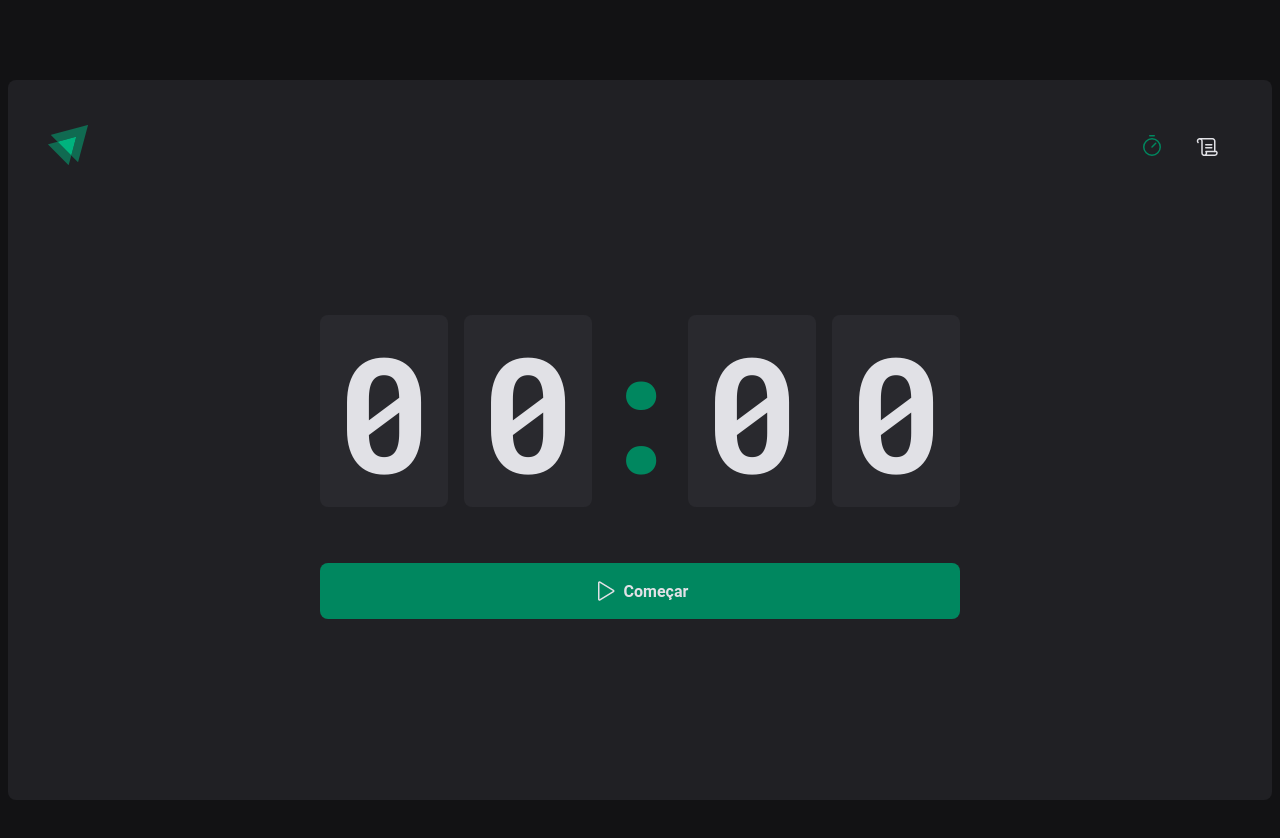
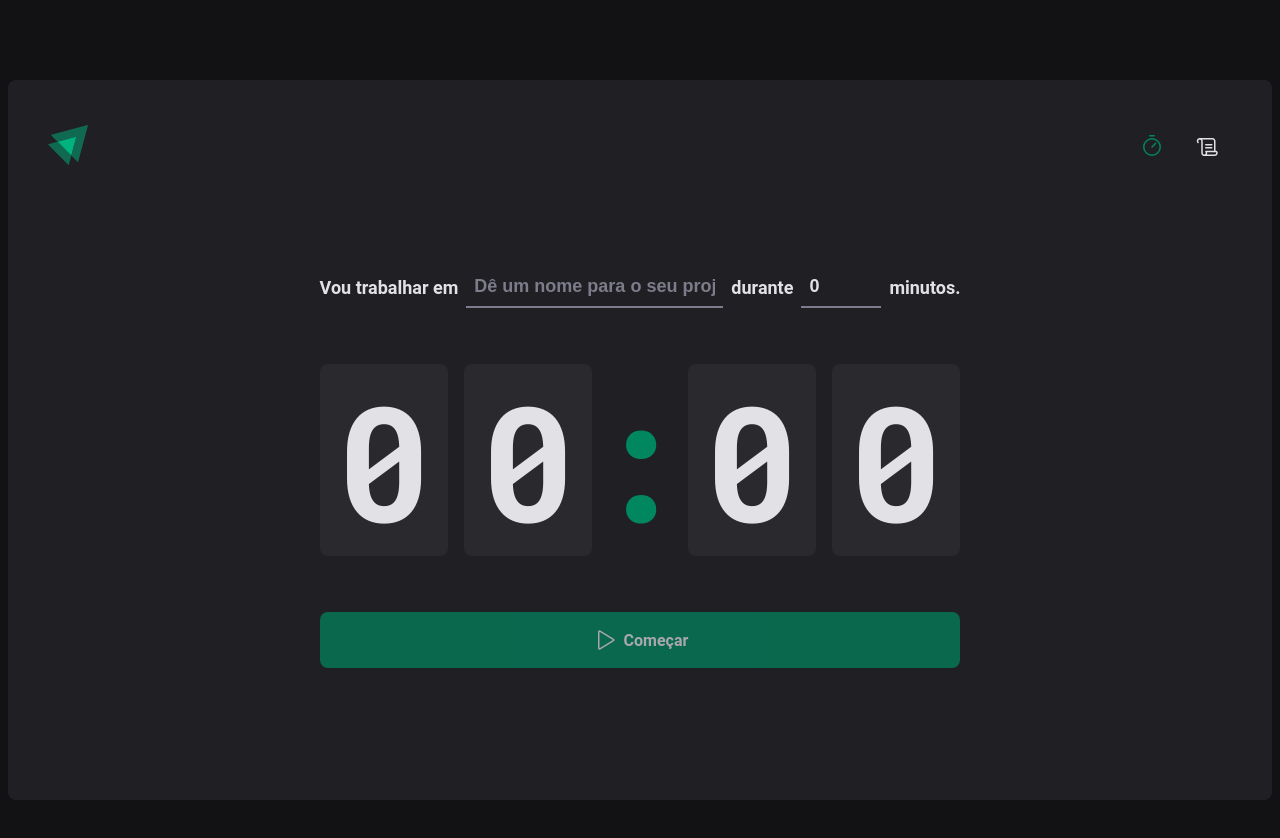
Before and after one commit to Drlazinho/ignite-timer, a React (Vite) app: page / in a window 1280 px wide. Shown: the top 838 px of the page. Built offline with nearby package versions, Linux system fonts and the light colour scheme.

Commit message:
Commit: Context no formulário

```diff
--- a/src/pages/Home/components/Countdown/index.tsx
+++ b/src/pages/Home/components/Countdown/index.tsx
@@ -4,8 +4,8 @@ import { CyclesContext } from '../..'
 import { CountDownContainer, Separator } from './styles'
 
 export function Countdown() {
-  const {activeCycle, activeCycleId, markCurrentCycleAsFinished} = useContext(CyclesContext)
-  const [amountSecondPassed, setAmountSecondPassed] = useState(0)
+  const {activeCycle, activeCycleId, markCurrentCycleAsFinished, amountSecondPassed, setSecondPassed} = useContext(CyclesContext)
+
 
   const totalSeconds = activeCycle ? activeCycle.minutesAmount * 60 : 0
 
@@ -21,10 +21,10 @@ export function Countdown() {
 
         if (secondsDifference >= totalSeconds) {
           markCurrentCycleAsFinished()
-          setAmountSecondPassed(totalSeconds)
+          setSecondPassed(totalSeconds)
           clearInterval(interval)
         } else {
-          setAmountSecondPassed(secondsDifference)
+          setSecondPassed(secondsDifference)
         }
       }, 1000)
     }
@@ -33,7 +33,7 @@ export function Countdown() {
     return () => {
       clearInterval(interval)
     }
-  }, [activeCycle, totalSeconds, activeCycleId, markCurrentCycleAsFinished])
+  }, [activeCycle, totalSeconds, activeCycleId, markCurrentCycleAsFinished, setSecondPassed])
 
 
   const currentSeconds = activeCycle ? totalSeconds - amountSecondPassed : 0
--- a/src/pages/Home/components/NewCycleForm/index.tsx
+++ b/src/pages/Home/components/NewCycleForm/index.tsx
@@ -1,28 +1,15 @@
 import { zodResolver } from '@hookform/resolvers/zod'
-import React from 'react'
+import React, { useContext } from 'react'
 import { FormContainer, MinutesAmountInput, TaskInput } from './styles'
 import * as zod from 'zod'
-import { useForm } from 'react-hook-form'
+import { useForm, useFormContext } from 'react-hook-form'
+import { CyclesContext } from '../..'
 
 
-const newCycleFormValidationSchema = zod.object({
-  task: zod.string().min(1, 'Informe a tarefa'),
-  minutesAmount: zod
-    .number()
-    .min(5, 'O tempo precisar ser de no mínimo 5 minutos')
-    .max(60, 'O tempo precisar ser de no máximo 60 minutos')
-})
-
-type NewCycleFormData = zod.infer<typeof newCycleFormValidationSchema>
 
 export function NewCycleForm() {
-  const { register, handleSubmit, watch, reset } = useForm<NewCycleFormData>({
-    resolver: zodResolver(newCycleFormValidationSchema),
-    defaultValues: {
-      task: '',
-      minutesAmount: 0
-    }
-  })
+  const {activeCycle} = useContext(CyclesContext)
+  const {register} = useFormContext()
 
   return (
     <FormContainer>
--- a/src/pages/Home/index.tsx
+++ b/src/pages/Home/index.tsx
@@ -1,5 +1,5 @@
 import { HandPalm, Play } from 'phosphor-react'
-import { useForm } from 'react-hook-form'
+import { FormProvider, useForm } from 'react-hook-form'
 import {
   HomeContainer,
   StartCountdownButton,
@@ -25,15 +25,42 @@ interface CyclesContextType {
   activeCycle: Cycle | undefined
   activeCycleId: string | null
   markCurrentCycleAsFinished: () => void
+  amountSecondPassed: number
+  setSecondPassed: (seconds:number) => void
 }
+
+const newCycleFormValidationSchema = zod.object({
+  task: zod.string().min(1, 'Informe a tarefa'),
+  minutesAmount: zod
+    .number()
+    .min(5, 'O tempo precisar ser de no mínimo 5 minutos')
+    .max(60, 'O tempo precisar ser de no máximo 60 minutos')
+})
+
+type NewCycleFormData = zod.infer<typeof newCycleFormValidationSchema>
 
 export const CyclesContext = createContext({} as CyclesContextType)
 
 export function Home() {
   const [cycles, setCycles] = useState<Cycle[]>([])
   const [activeCycleId, setActiveCycleId] = useState<string | null>(null)
+  const [amountSecondPassed, setAmountSecondPassed] = useState(0)
 
   const activeCycle = cycles.find(cycle => cycle.id === activeCycleId)
+
+  const newCycleForm = useForm<NewCycleFormData>({
+    resolver: zodResolver(newCycleFormValidationSchema),
+    defaultValues: {
+      task: '',
+      minutesAmount: 0
+    }
+  })
+
+  const { handleSubmit, watch, reset } = newCycleForm
+
+  function setSecondPassed(seconds: number) {
+    setAmountSecondPassed(seconds)
+  }
 
   function markCurrentCycleAsFinished() {
     setCycles(state =>
@@ -47,22 +74,22 @@ export function Home() {
     )
   }
 
-  // function handleCreateNewCycle(data: NewCycleFormData) {
-  //   const newCycle: Cycle = {
-  //     id: String(new Date().getTime()),
-  //     task: data.task,
-  //     minutesAmount: data.minutesAmount,
-  //     startDate: new Date()
-  //   }
+  function handleCreateNewCycle(data: NewCycleFormData) {
+    const newCycle: Cycle = {
+      id: String(new Date().getTime()),
+      task: data.task,
+      minutesAmount: data.minutesAmount,
+      startDate: new Date()
+    }
 
-  //   setCycles(state => [...state, newCycle])
-  //   setActiveCycleId(newCycle.id)
-  //   setAmountSecondPassed(0)
-  //   reset()
-  // }
+    setCycles(state => [...state, newCycle])
+    setActiveCycleId(newCycle.id)
+    setAmountSecondPassed(0)
+    reset()
+  }
 
-  // const task = watch('task')
-  // const isSubmitDisabled = !task
+  const task = watch('task')
+  const isSubmitDisabled = !task
 
   // Função de interrompe ciclos
   function handleInterruptCycle() {
@@ -80,14 +107,15 @@ export function Home() {
     setActiveCycleId(null)
   }
 
-
   return (
     <HomeContainer>
-      <form /*onSubmit={handleSubmit(handleCreateNewCycle)}*/ action="">
+      <form onSubmit={handleSubmit(handleCreateNewCycle)} action="">
         <CyclesContext.Provider
-          value={{ activeCycle, activeCycleId, markCurrentCycleAsFinished }}
+          value={{ activeCycle, activeCycleId, markCurrentCycleAsFinished, amountSecondPassed, setSecondPassed }}
         >
-          {/* <NewCycleForm /> */}
+          <FormProvider {...newCycleForm}>
+            <NewCycleForm />
+          </FormProvider>
           <Countdown />
 
           {activeCycle ? (
@@ -96,7 +124,7 @@ export function Home() {
               Pausa
             </StopCountdownButton>
           ) : (
-            <StartCountdownButton /*disabled={isSubmitDisabled}*/type="submit">
+            <StartCountdownButton disabled={isSubmitDisabled} type="submit">
               <Play size={24} />
               Começar
             </StartCountdownButton>
```
